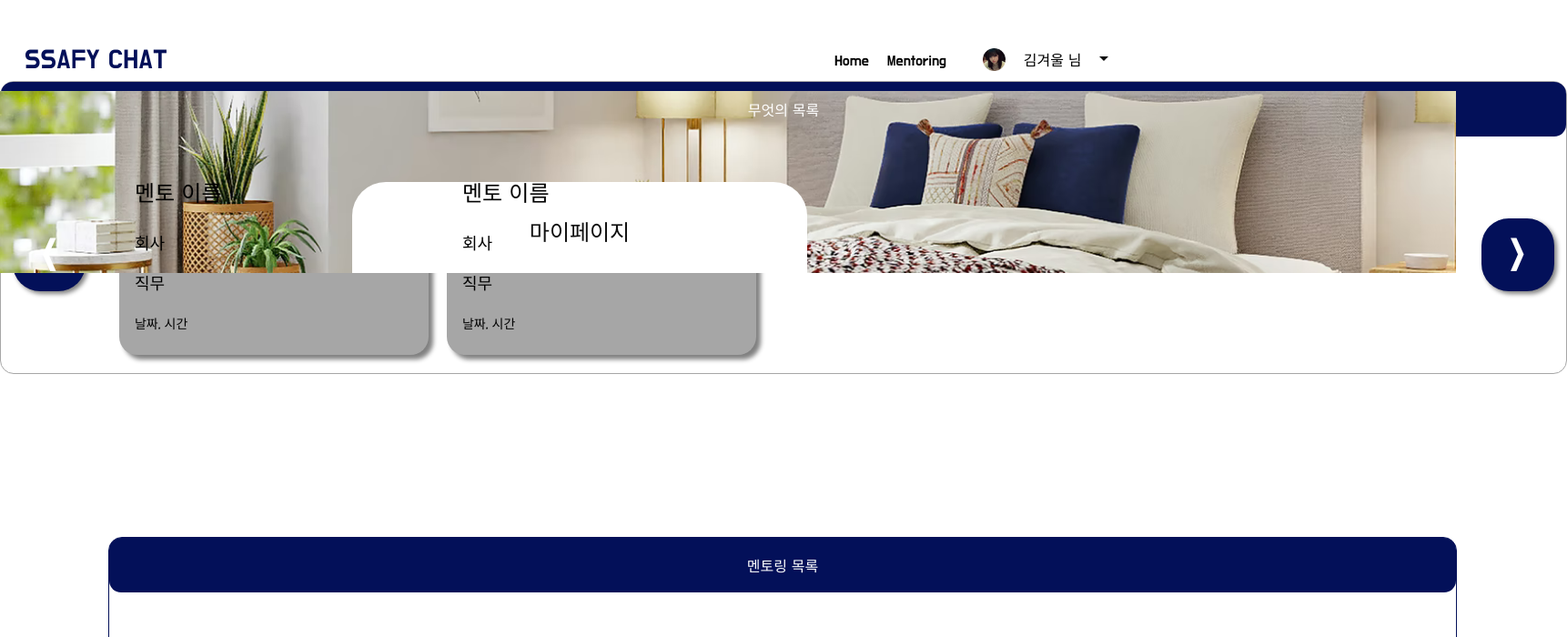
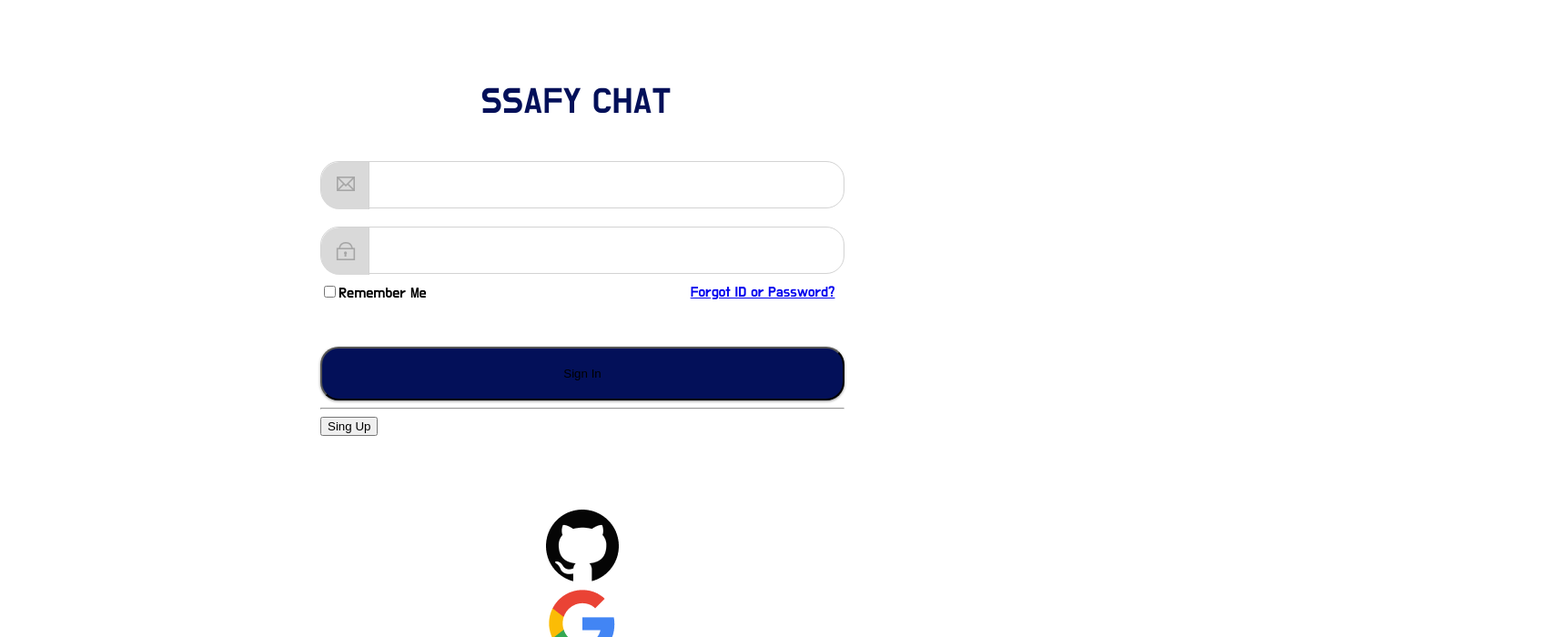
Before and after one commit to mg-glter/SSAFYCHAT, a React (Create React App) app in the folder front/: page / in a window 1280 px wide. Shown: the top 700 px of the page at 91% size, 1722 px wide, since content can reach past the window. Built offline with nearby package versions, Linux system fonts and the light colour scheme.

Commit message:
[Feat] 로그인 : css 적용

```diff
--- a/front/src/App.tsx
+++ b/front/src/App.tsx
@@ -1,15 +1,16 @@
 import React from 'react';
-import logo from './logo.svg';
 import './App.css';
-import Header from './layout/Header';
-import Banner from './components/common/Banner';
-import ReservationPage from './pages/ReservationPage';
+// import Header from './layout/Header';
+// import Banner from './components/common/Banner';
+// import ReservationPage from './pages/ReservationPage';
+import Login from './components/user/Login';
 function App() {
   return (
     <div className="App">
-      <Header></Header>
+      {/* <Header></Header>
       <Banner name="마이페이지" imgName="banner1"></Banner>
-      <ReservationPage></ReservationPage>
+      <ReservationPage></ReservationPage> */}
+      <Login></Login>
     </div>
   );
 }
--- a/front/src/components/user/Login.tsx
+++ b/front/src/components/user/Login.tsx
@@ -1,14 +1,27 @@
+import "../../styles/components/common/login.css";
+
 function Icon(props: any){
-    return(
-        <div></div>
-    )
+    const email_shape = "/img/email_shape.png";
+    const lock_shape = "img/lock_shape.png";
+    switch (props.item){
+        case 'id':
+            return <div className="icon" id="email">
+                <img src={email_shape} alt="email_icon" />
+            </div>
+        case 'pwd':
+            return <div className="icon" id="lock">
+                <img src={lock_shape} alt="lcok_icon" />
+            </div>
+        default:
+            return null;
+    }
 }
 function Text(props: any){
     switch (props.item){
         case 'id':
-            return <input type="text" name="id" id="id" />
+            return <input className="input_text" type="text" name="id" id="id" />
         case 'pwd':
-            return <input type="password" name="pwd" id="pwd" />
+            return <input className="input_text" type="password" name="pwd" id="pwd" />
         default:
             return null;
     }
@@ -32,30 +45,30 @@ function Login(props: any){
     const imgUrlGoogle = "/img/Google.png"
     const imgUrlkakao = "/img/kakao.png"
     return(
-        <div className="login_contain">
+        <div className="login_container">
             <div className="login_logo_name">SSAFY CHAT</div>
             <div>
+                <div className="nomal_login">
+                    <form className="login_text_box">
                         {/* 로그인 입력 박스 두개 */}
-                <form className="login_text_box">
-                    <div>
                         <TextBox item="id"></TextBox>
                         <TextBox item="pwd"></TextBox>
-                    </div>
                         {/* 아이디 기억 */}
-                    <div>
+                        <div className="b_side">
+                            <div className="save_id">
                                 <input type="checkbox" name="save_id" id="save_id" />
                                 Remember Me
                             </div>
                             {/* 아이디 비밀번호 찾기 */}
-                    <div><a href="#">Forgot ID or Password?</a></div>
+                            <a className="find_pwd" href="#!">Forgot ID or Password?</a>
+                        </div>
                         {/* 로그인 버튼 */}
-                    <input type="submit" value="Sign In" />
+                        <input className="submit_btn_in" type="submit" value="Sign In" />
+                        <hr />
+                        {/* 회원가입 버튼 */}
+                        <button className="submit_btn_up" type="submit">Sing Up</button>
                     </form>
                 </div>
-            <hr />
-            {/* 회원가입 버튼 */}
-            <div>
-                <button type="submit">Sing Up</button>
             </div>
             <div className="sns_login_contain">
                 <div className="github">
--- /dev/null
+++ b/front/src/styles/components/common/login.css
@@ -0,0 +1,162 @@
+.login_container{
+    display: flex;
+    flex-direction: column;
+    align-items: center;
+    padding: 0px;
+    gap: 40px;
+
+    position: absolute;
+    width: 576px;
+    height: 626px;
+    left: calc(50% - 576px/2);
+    top: calc(50% - 626px/2);
+}
+
+.login_logo_name{
+    position: absolute;
+    width: 223px;
+    height: 50px;
+    left: 176.5px;
+    top: 0px;
+
+    /* font-family: 'DM Serif Text'; */
+    font-style: normal;
+    font-weight: 400;
+    font-size: 40px;
+    line-height: 125%;
+
+    display: flex;
+    align-items: center;
+
+    color: #031059;
+}
+
+.nomal_login{
+    display: flex;
+    flex-direction: column;
+    align-items: flex-start;
+    padding: 0px;
+    gap: 16px;
+
+    margin-top: 70px;
+
+    width: 576px;
+    height: 363px;
+
+    flex: none;
+    order: 1;
+    flex-grow: 0;
+}
+
+.text_box{
+    box-sizing: border-box;
+    flex-direction: row;
+    align-items: center;
+    padding: 0px;
+
+    margin-top: 20px;
+
+    width: 576px;
+    height: 52px;
+
+    border: 1px solid #D3D3D3;
+    border-radius: 20px;
+
+    flex: none;
+    order: 0;
+    align-self: stretch;
+    flex-grow: 0;
+}
+
+.text_text{
+    display: flex;
+    flex-direction: column;
+    align-items: flex-start;
+    padding: 11px 12px;
+    gap: 4px;
+
+    width: 288px;
+    height: 38px;
+
+    /* flex: none;
+    order: 1;
+    flex-grow: 0; */
+}
+
+.text_icon{
+    display: flex;
+    flex-direction: row;
+    justify-content: center;
+    align-items: center;
+
+    width: 52px;
+    height: 52px;
+
+    background: #D9D9D9;
+    border-right: 0.5px solid #D3D3D3;
+    border-radius: 20px 0px 0px 20px;
+
+    float: left;
+}
+
+.input_text{
+    display: flex;
+    flex-direction: row;
+    align-items: center;
+    padding: 0px;
+    gap: 2px;
+
+    width: 100%;
+    height: 30px;
+
+    flex: none;
+    order: 0;
+    flex-grow: 0;
+
+    border: none;
+}
+.input_text:focus{outline: none;}
+
+.icon{
+    text-align: center;
+
+    padding-top: 23px;
+    padding-left: 2px;
+
+    width: 44px;
+    height: 44px;
+}
+
+.b_side{
+    margin-top: 10px;
+    margin-bottom: 50px;
+}
+
+.save_id{
+    float: left;
+    margin-right: 290px;
+}
+
+.submit_btn_in{
+    display: flex;
+    flex-direction: row;
+    justify-content: center;
+    align-items: center;
+    padding: 20px 64px;
+    gap: 4px;
+
+    width: 576px;
+    height: 59px;
+
+    background: #031059;
+
+    box-shadow: 0px 1px 3px rgb(0, 0, 0, 0.45);
+    border-radius: 20px;
+
+    flex: none;
+    order: 3;
+    align-self: stretch;
+    flex-grow: 0;
+
+
+}
```
Also changed, not shown: front/public/img/email_shape.png (added), front/public/img/lock_shape.png (added). Lines whose indentation alone changed are shown as unchanged.
